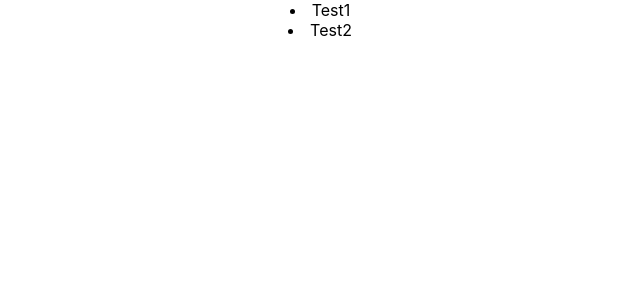
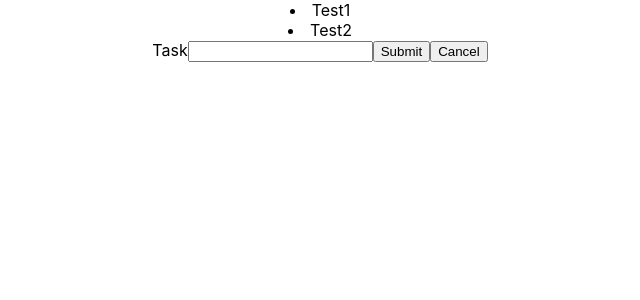
Before and after one commit to AlexeyIzhbulatov/TodoList, a React (Create React App) app: page / in a window 1280 px wide. Shown: the top 300 px of the page, without its empty margins (320-960 px from the left). Built offline with nearby package versions, Linux system fonts and the light colour scheme.

Commit message:
TodoList

```diff
--- a/package.json
+++ b/package.json
@@ -6,6 +6,7 @@
     "@testing-library/jest-dom": "^4.2.4",
     "@testing-library/react": "^9.5.0",
     "@testing-library/user-event": "^7.2.1",
+    "bootstrap": "^4.5.0",
     "react": "^16.13.1",
     "react-dom": "^16.13.1",
     "react-scripts": "3.4.1"
--- a/src/App.js
+++ b/src/App.js
@@ -2,6 +2,8 @@ import React, {useState} from 'react';
 import './App.css';
 import { v4 as uuidv4 } from 'uuid';
 import TodoList from "./TodoList";
+import CreateForm from "./CreateForm";
+
 
 const initialTodos = [
   {id: uuidv4(), name: 'Test1', done: false},
@@ -12,9 +14,14 @@ function App() {
 
   const [todos, setTodos] = useState(initialTodos);
 
+  const onChangeTask = (task) => {
+    console.log(task)
+  }
+
   return (
     <div className="App">
 <TodoList todos={todos}/>
+<CreateForm onChangeTask={onChangeTask}/>
     </div>
   );
 }
--- a/src/CreateForm.js
+++ b/src/CreateForm.js
@@ -1,14 +1,23 @@
-import React from 'react';
+import React, {useState} from 'react';
 import './App.css';
 
-function CreateForm() {
+function CreateForm(props) {
+  const [task, setTask] = useState('')
+
+  const onChangeTask = () => {
+    console.log(task)
+    props.onChangeTask(task)
+    setTask('')
+  }
+
   return (
     <div>
       <form>
         <div className="form-group">
-          <label htmlFor="exampleInputEmail1">Email address</label>
-          <input type="text" className="form-control"/>
-        <button type="submit" className="btn btn-primary">Submit</button>
+          <label htmlFor="exampleInputEmail1">Task</label>
+          <input type="text" className="form-control" value={task} onChange={onChangeTask}/>
+          <button type="submit" className="btn btn-primary">Submit</button>
+          <button type="button" className="btn btn-secondary">Cancel</button>
         </div>
       </form>
     </div>
```
Also changed, not shown: 1 other file (tests, documents, lock files or other folders).
